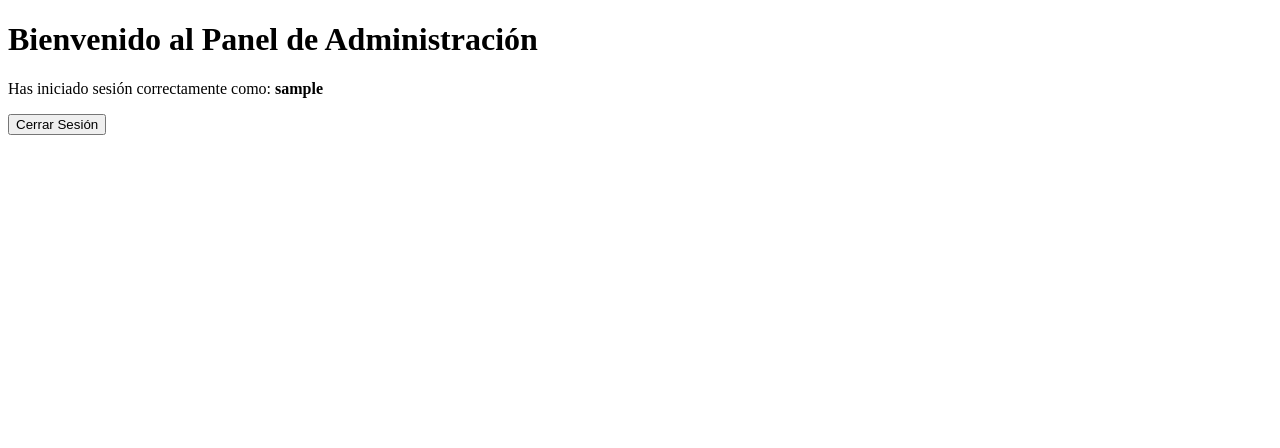
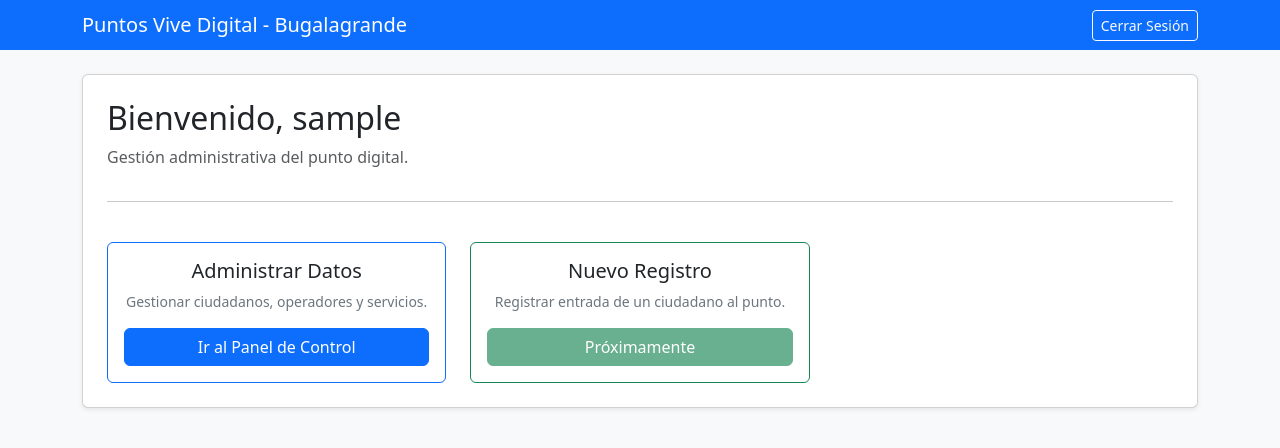
Before and after one commit to esaenzsalazar/software-puntos-vive-digital, a Django app: template templates/modulo_puntos/home.html in a window 1280 px wide. Shown: the top 448 px of the page. Run offline with Django 5.2, Linux system fonts and the light colour scheme; the template is opened without the code that fills it, so the values that code supplies are empty; the visitor is signed in with stand-in values (Sample User, id 1); parts of the project's set-up code (start-up, migrations or seed data) failed here and were passed over.

Commit message:
verificando errore

```diff
--- a/core/settings.py
+++ b/core/settings.py
@@ -17,7 +17,6 @@ DEBUG = True
 
 ALLOWED_HOSTS = []
 
-# Application definition
 INSTALLED_APPS = [
     'django.contrib.admin',
     'django.contrib.auth',
@@ -25,7 +24,7 @@ INSTALLED_APPS = [
     'django.contrib.sessions',
     'django.contrib.messages',
     'django.contrib.staticfiles',
-    'modulo_puntos',
+    'modulo_puntos.apps.ModuloPuntosConfig',
 ]
 
 MIDDLEWARE = [
--- a/modulo_puntos/apps.py
+++ b/modulo_puntos/apps.py
@@ -3,3 +3,4 @@ from django.apps import AppConfig
 class ModuloPuntosConfig(AppConfig):
     default_auto_field = 'django.db.models.BigAutoField'
     name = 'modulo_puntos'
+    verbose_name = 'Gestión Puntos Vive Digital'
--- a/modulo_puntos/urls.py
+++ b/modulo_puntos/urls.py
@@ -3,4 +3,5 @@ from . import views
 
 urlpatterns = [
     path('', views.home, name='home'),
+    path('registrar/', views.registrar_citizen, name='registrar_ciudadano'),
 ]
--- a/templates/modulo_puntos/home.html
+++ b/templates/modulo_puntos/home.html
@@ -2,15 +2,48 @@
 <html lang="es">
 <head>
     <meta charset="UTF-8">
-    <title>Inicio - Puntos Vive Digital</title>
+    <meta name="viewport" content="width=device-width, initial-scale=1.0">
+    <title>Panel PVD - Bugalagrande</title>
+    <link href="https://cdn.jsdelivr.net/npm/bootstrap@5.3.0/dist/css/bootstrap.min.css" rel="stylesheet">
 </head>
-<body>
-    <h1>Bienvenido al Panel de Administración</h1>
-    <p>Has iniciado sesión correctamente como: <strong>{{ user.username }}</strong></p>
+<body class="bg-light">
+    <nav class="navbar navbar-dark bg-primary mb-4">
+        <div class="container">
+            <span class="navbar-brand mb-0 h1">Puntos Vive Digital - Bugalagrande</span>
+            <form action="{% url 'logout' %}" method="post" class="d-inline">
+                {% csrf_token %}
+                <button type="submit" class="btn btn-outline-light btn-sm">Cerrar Sesión</button>
+            </form>
+        </div>
+    </nav>
 
-    <form action="{% url 'logout' %}" method="post">
-        {% csrf_token %}
-        <button type="submit">Cerrar Sesión</button>
-    </form>
+    <div class="container">
+        <div class="row">
+            <div class="col-md-12">
+                <div class="card shadow-sm p-4 mb-4 bg-white">
+                    <h2>Bienvenido, {{ user.username }}</h2>
+                    <p class="text-muted">Gestión administrativa del punto digital.</p>
+                    <hr>
+                    <div class="row mt-4">
+                        <div class="col-md-4">
+                            <div class="card border-primary text-center p-3">
+                                <h5>Administrar Datos</h5>
+                                <p class="small text-secondary">Gestionar ciudadanos, operadores y servicios.</p>
+                                <a href="/admin/" class="btn btn-primary">Ir al Panel de Control</a>
+                            </div>
+                        </div>
+
+                        <div class="col-md-4">
+                            <div class="card border-success text-center p-3">
+                                <h5>Nuevo Registro</h5>
+                                <p class="small text-secondary">Registrar entrada de un ciudadano al punto.</p>
+                                <a href="#" class="btn btn-success disabled">Próximamente</a>
+                            </div>
+                        </div>
+                    </div>
+                </div>
+            </div>
+        </div>
+    </div>
 </body>
 </html>
```
Also changed, not shown: modulo_puntos/admin.py (+7 -2 lines), modulo_puntos/forms.py (added, +20 -0 lines), modulo_puntos/models.py (+24 -0 lines), modulo_puntos/views.py (+13 -2 lines), templates/modulo_puntos/registrar_ciudadano.html (added, +34 -0 lines).
